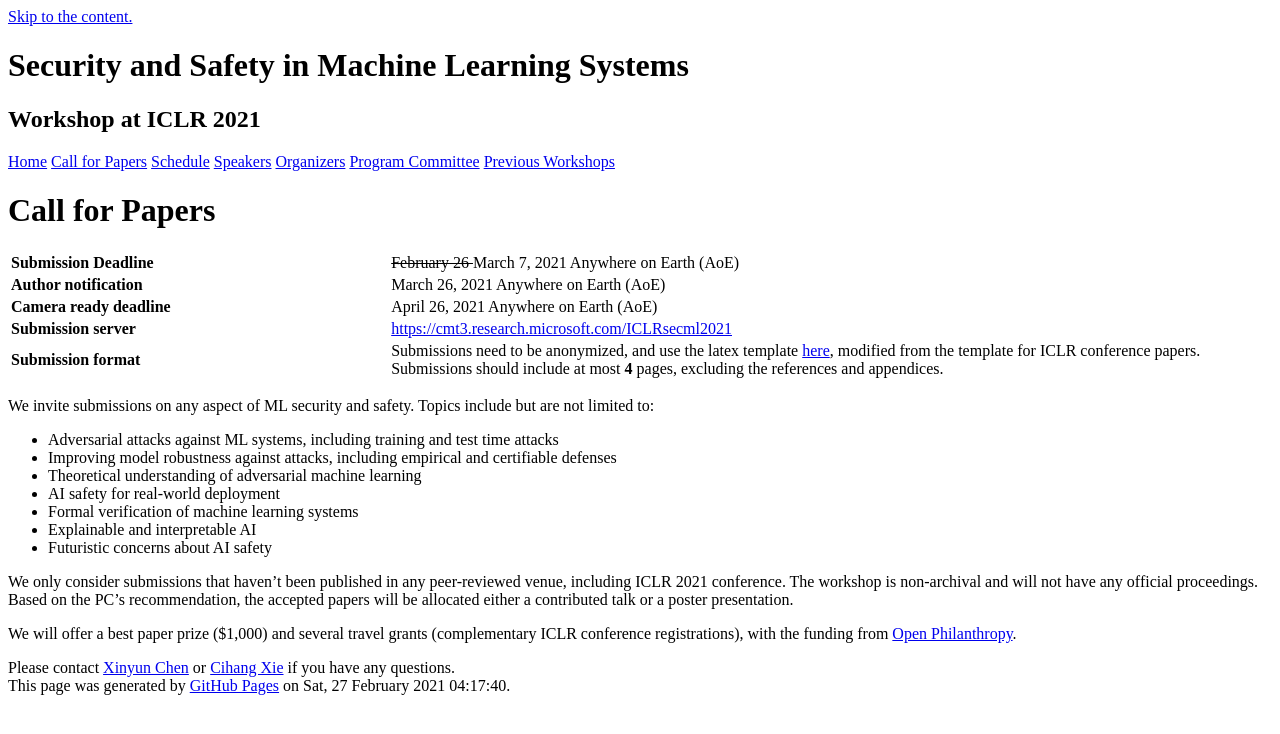
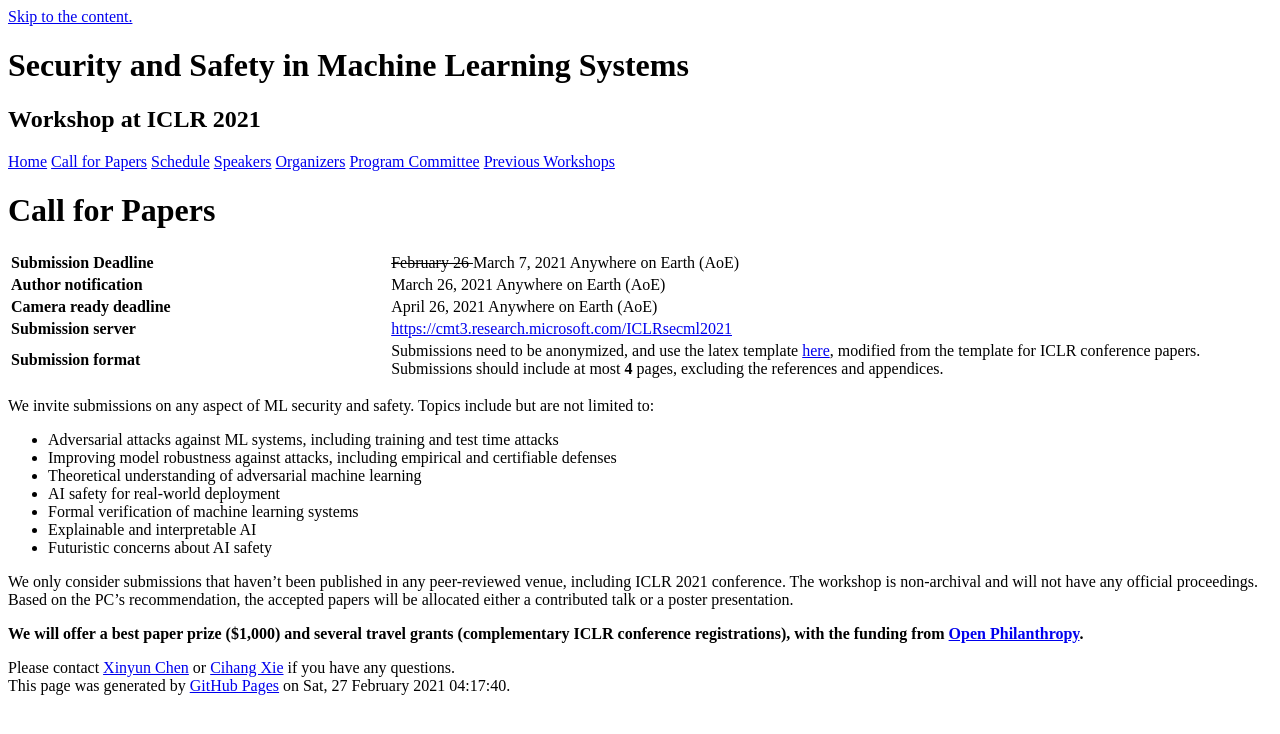
Before and after one commit to rtml-iclr2023/rtml-iclr2023.github.io, a Jekyll site: the page built from cfp.md, in a window 1280 px wide. Shown: the top 734 px of the page. Built offline with Jekyll 4.4.1, drawn with Linux system fonts in a browser that asks for light colours; our own code applies the rules of GitHub Pages for plain Markdown files.

```diff
--- a/cfp.md
+++ b/cfp.md
@@ -48,4 +48,4 @@ We invite submissions on any aspect of ML security and safety. Topics include bu
 
 We only consider submissions that haven’t been published in any peer-reviewed venue, including ICLR 2021 conference. The workshop is non-archival and will not have any official proceedings. Based on the PC’s recommendation, the accepted papers will be allocated either a contributed talk or a poster presentation.
 
-We will offer a best paper prize ($1,000) and several travel grants (complementary ICLR conference registrations), with the funding from [Open Philanthropy](https://www.openphilanthropy.org/).
+<b>We will offer a best paper prize ($1,000) and several travel grants (complementary ICLR conference registrations), with the funding from [Open Philanthropy](https://www.openphilanthropy.org/).</b>
```
